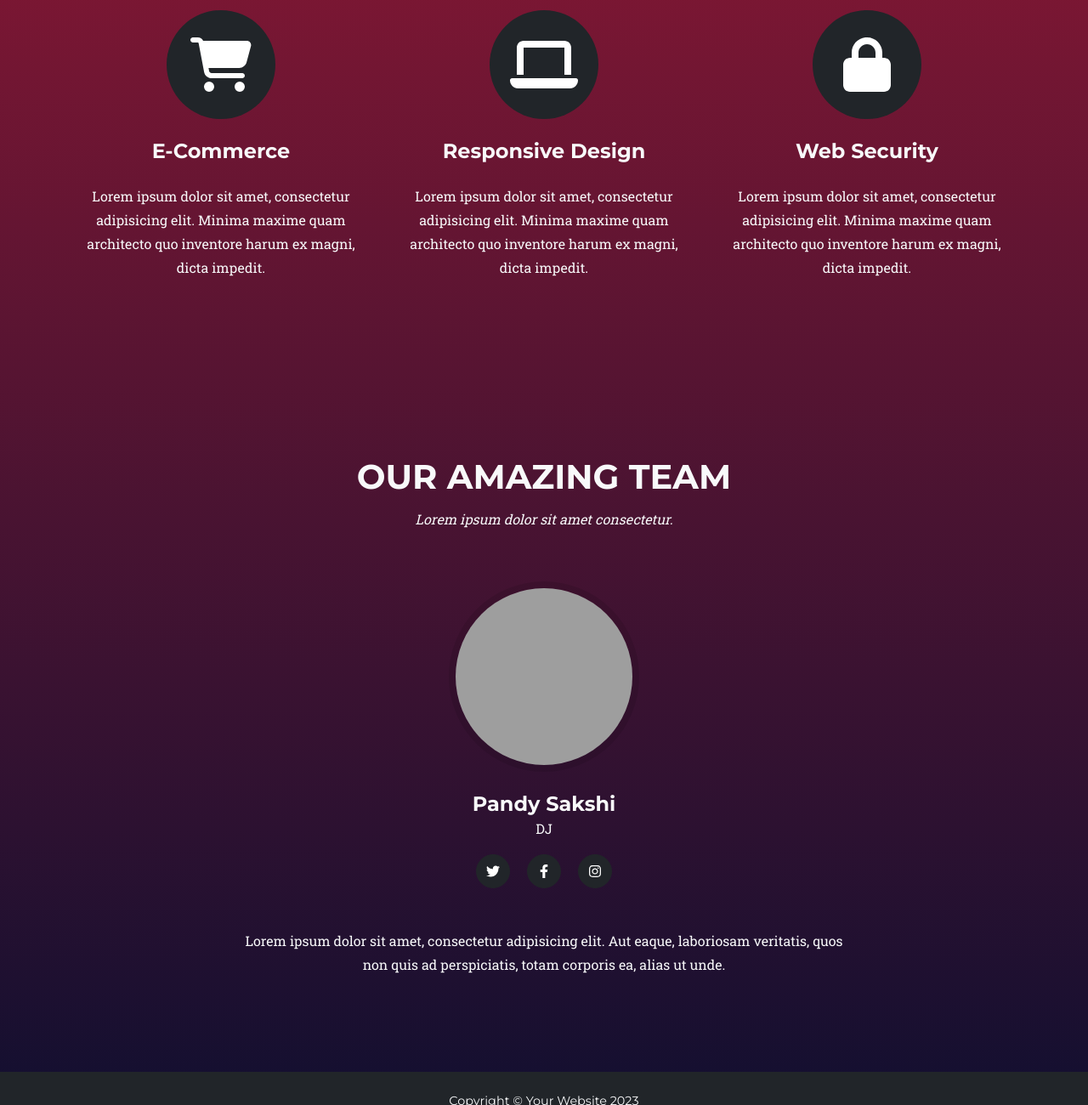
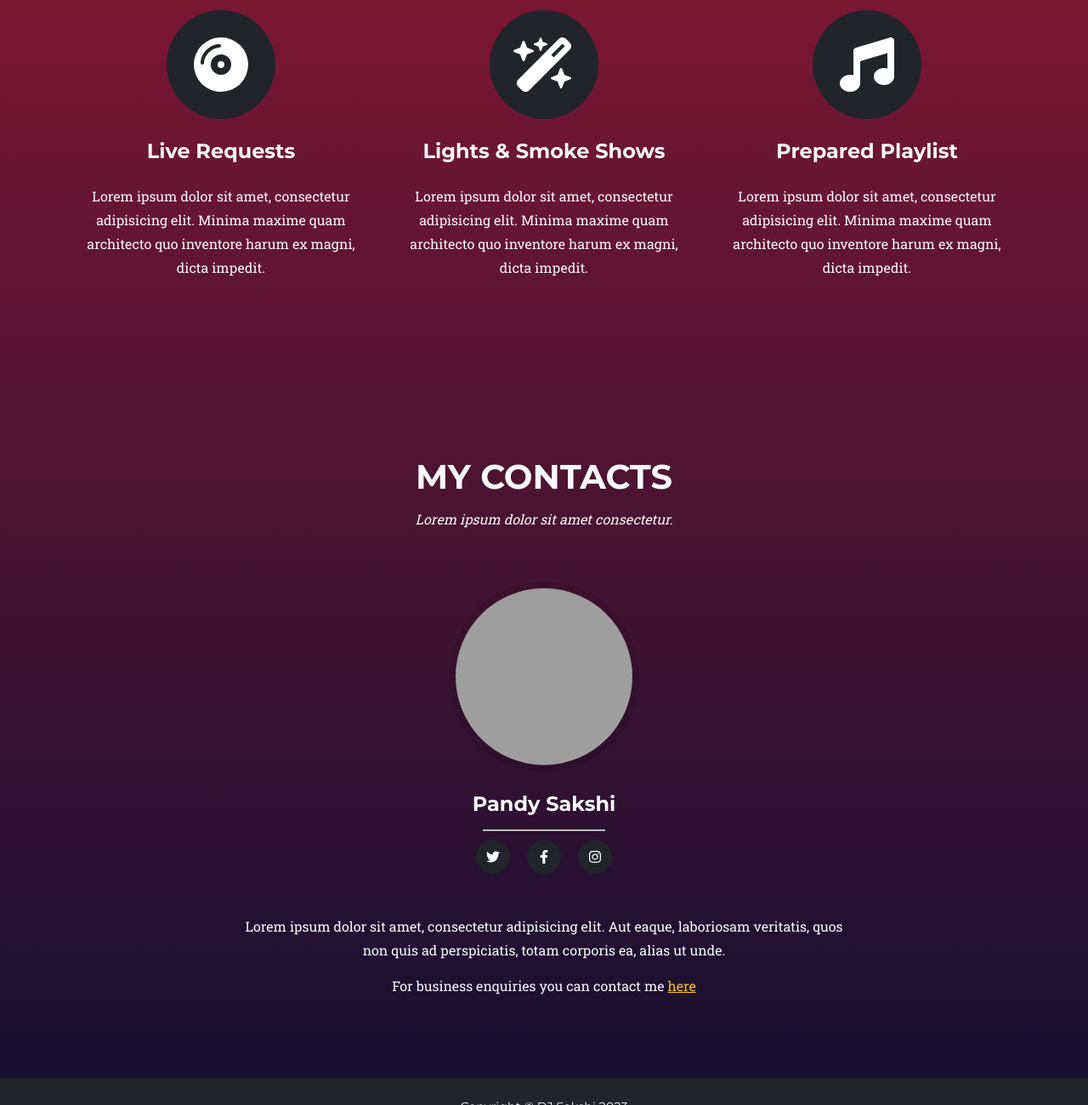
Before and after one commit to AlexArdGit/DJ-Sakshi, a plain HTML site: page index.html in a window 1280 px wide. Shown: the part 2948-4248 px from the top of the page at 85% size. Drawn offline with nearby package versions, Linux system fonts and the light colour scheme; grey boxes are pictures that could not be loaded.

Commit message:
Tidy up some things

```diff
--- a/index.html
+++ b/index.html
@@ -77,7 +77,7 @@
                         <div class="timeline-panel">
                             <div class="timeline-heading">
                                 <h4>December 2015</h4>
-                                <h4 class="subheading">Full on DJ</h4>
+                                <h4 class="subheading">Casually playing at events</h4>
                             </div>
                             <div class="timeline-body"><p class="text-light">Lorem ipsum dolor sit amet, consectetur adipisicing elit. Sunt ut voluptatum eius sapiente, totam reiciendis temporibus qui quibusdam, recusandae sit vero unde, sed, incidunt et ea quo dolore laudantium consectetur!</p></div>
                         </div>
@@ -87,7 +87,7 @@
                         <div class="timeline-panel">
                             <div class="timeline-heading">
                                 <h4>July 2020</h4>
-                                <h4 class="subheading">Playing at events</h4>
+                                <h4 class="subheading">Open to stage</h4>
                             </div>
                             <div class="timeline-body"><p class="text-light">Lorem ipsum dolor sit amet, consectetur adipisicing elit. Sunt ut voluptatum eius sapiente, totam reiciendis temporibus qui quibusdam, recusandae sit vero unde, sed, incidunt et ea quo dolore laudantium consectetur!</p></div>
                         </div>
@@ -117,25 +117,25 @@
                             <div class="col-md-4">
                                 <span class="fa-stack fa-4x">
                                     <i class="fas fa-circle fa-stack-2x text-dark"></i>
-                                    <i class="fas fa-shopping-cart fa-stack-1x fa-inverse"></i>
+                                    <i class="fas fa-compact-disc fa-stack-1x fa-inverse"></i>
                                 </span>
-                                <h4 class="my-4">E-Commerce</h4>
+                                <h4 class="my-4">Live Requests</h4>
                                 <p class="text-light">Lorem ipsum dolor sit amet, consectetur adipisicing elit. Minima maxime quam architecto quo inventore harum ex magni, dicta impedit.</p>
                             </div>
                             <div class="col-md-4">
                                 <span class="fa-stack fa-4x">
                                     <i class="fas fa-circle fa-stack-2x text-dark"></i>
-                                    <i class="fas fa-laptop fa-stack-1x fa-inverse"></i>
+                                    <i class="fas fa-wand-magic-sparkles fa-stack-1x fa-inverse"></i>
                                 </span>
-                                <h4 class="my-4">Responsive Design</h4>
+                                <h4 class="my-4">Lights & Smoke Shows</h4>
                                 <p class="text-light">Lorem ipsum dolor sit amet, consectetur adipisicing elit. Minima maxime quam architecto quo inventore harum ex magni, dicta impedit.</p>
                             </div>
                             <div class="col-md-4">
                                 <span class="fa-stack fa-4x">
                                     <i class="fas fa-circle fa-stack-2x text-dark"></i>
-                                    <i class="fas fa-lock fa-stack-1x fa-inverse"></i>
+                                    <i class="fas fa-music fa-stack-1x fa-inverse"></i>
                                 </span>
-                                <h4 class="my-4">Web Security</h4>
+                                <h4 class="my-4">Prepared Playlist</h4>
                                 <p class="text-light">Lorem ipsum dolor sit amet, consectetur adipisicing elit. Minima maxime quam architecto quo inventore harum ex magni, dicta impedit.</p>
                             </div>
                         </div>
@@ -147,7 +147,7 @@
         <section class="page-section text-light" id="team">
             <div class="container">
                 <div class="text-center">
-                    <h2 class="section-heading text-uppercase">Our Amazing Team</h2>
+                    <h2 class="section-heading text-uppercase">My Contacts</h2>
                     <h3 class="section-subheading text-light">Lorem ipsum dolor sit amet consectetur.</h3>
                 </div>
                 <div class="row">
@@ -155,7 +155,7 @@
                         <div class="team-member">
                             <img class="mx-auto rounded-circle" src="assets/img/Profile.png" alt="..." />
                             <h4>Pandy Sakshi</h4>
-                            <p class="text-light">DJ</p>
+                            <h6 class="text-light">__________________</h6>
                             <a class="btn btn-dark btn-social mx-2" href="#!" aria-label="Pandy Sakshi Twitter Profile"><i class="fab fa-twitter"></i></a>
                             <a class="btn btn-dark btn-social mx-2" href="#" aria-label="Pandy Sakshi Facebook Profile"><i class="fab fa-facebook-f"></i></a>
                             <a class="btn btn-dark btn-social mx-2" href="https://www.instagram.com/djsakshiofficial/" aria-label="Pandy Sakshi Instagram Profile"><i class="fa-brands fa-instagram"></i></a>
@@ -163,13 +163,16 @@
                     </div>
                 </div>
                 <div class="row">
-                    <div class="col-lg-8 mx-auto text-center"><p class="large text-light">Lorem ipsum dolor sit amet, consectetur adipisicing elit. Aut eaque, laboriosam veritatis, quos non quis ad perspiciatis, totam corporis ea, alias ut unde.</p></div>
+                    <div class="col-lg-8 mx-auto text-center"><p class="large text-light">Lorem ipsum dolor sit amet, consectetur adipisicing elit. Aut eaque,
+                         laboriosam veritatis, quos non quis ad perspiciatis, totam corporis ea, alias ut unde.</p>
+                         For business enquiries you can contact me <a href=mailto:"">here</a></div>
+
                 </div>
             </div>
         </section>
         <!-- Footer-->
         <footer class="footer py-4 bg-dark">
-            <div class="text-light">Copyright &copy; Your Website 2023</div>
+            <div class="text-light">Copyright &copy; DJ Sakshi 2023</div>
         </footer>
         <!-- Bootstrap core JS-->
         <script src="https://cdn.jsdelivr.net/npm/bootstrap@5.2.3/dist/js/bootstrap.bundle.min.js"></script>
```
Also changed, not shown: assets/img/about/3.jpg, assets/img/about/4.jpg.
